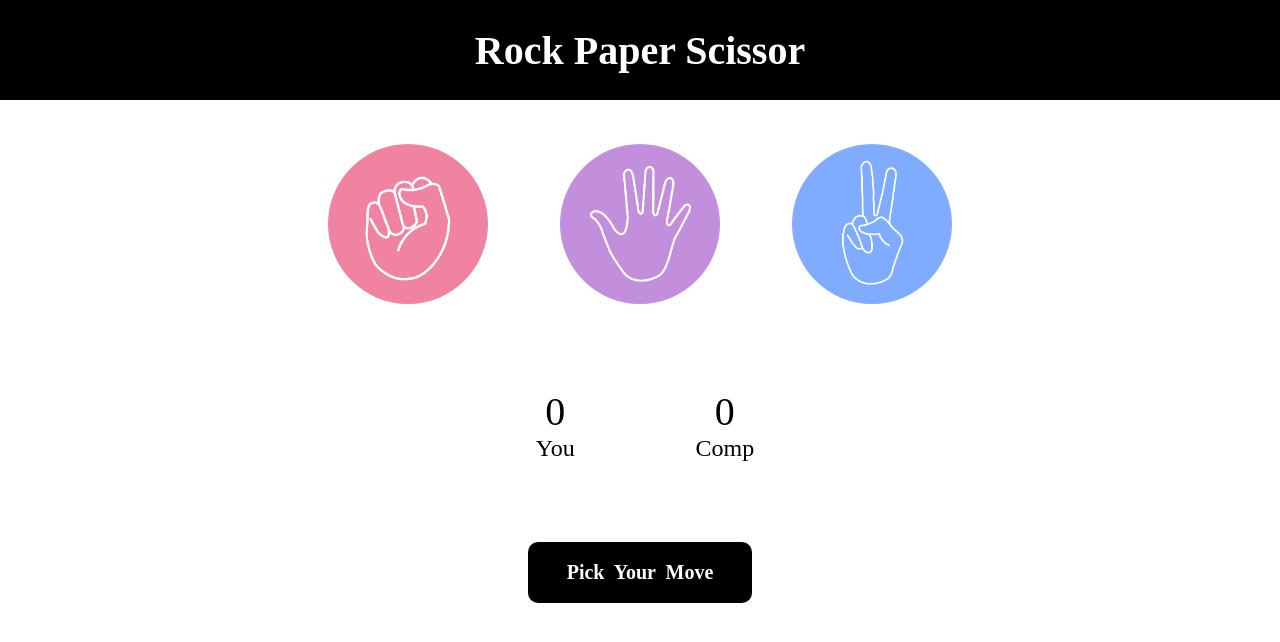
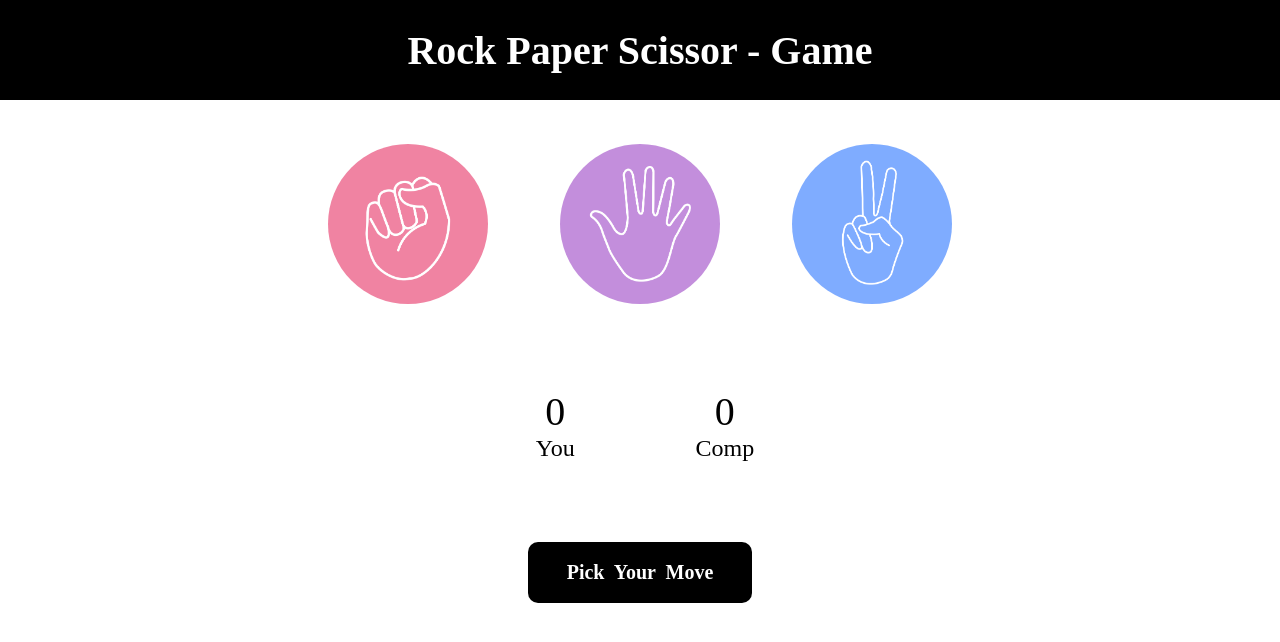
Before and after one commit to DabhiDarshan3/Stone-Paper-Scissor, a plain HTML site: page index.html in a window 1280 px wide. Drawn offline with Linux system fonts and the light colour scheme.

Commit message:
secoundcommit

```diff
--- a/index.html
+++ b/index.html
@@ -8,7 +8,7 @@
 </head>
 <body>
     <header>
-        <h1>Rock Paper Scissor</h1>
+        <h1>Rock Paper Scissor - Game</h1>
     </header>
     <main>
         <div class="content">
```
